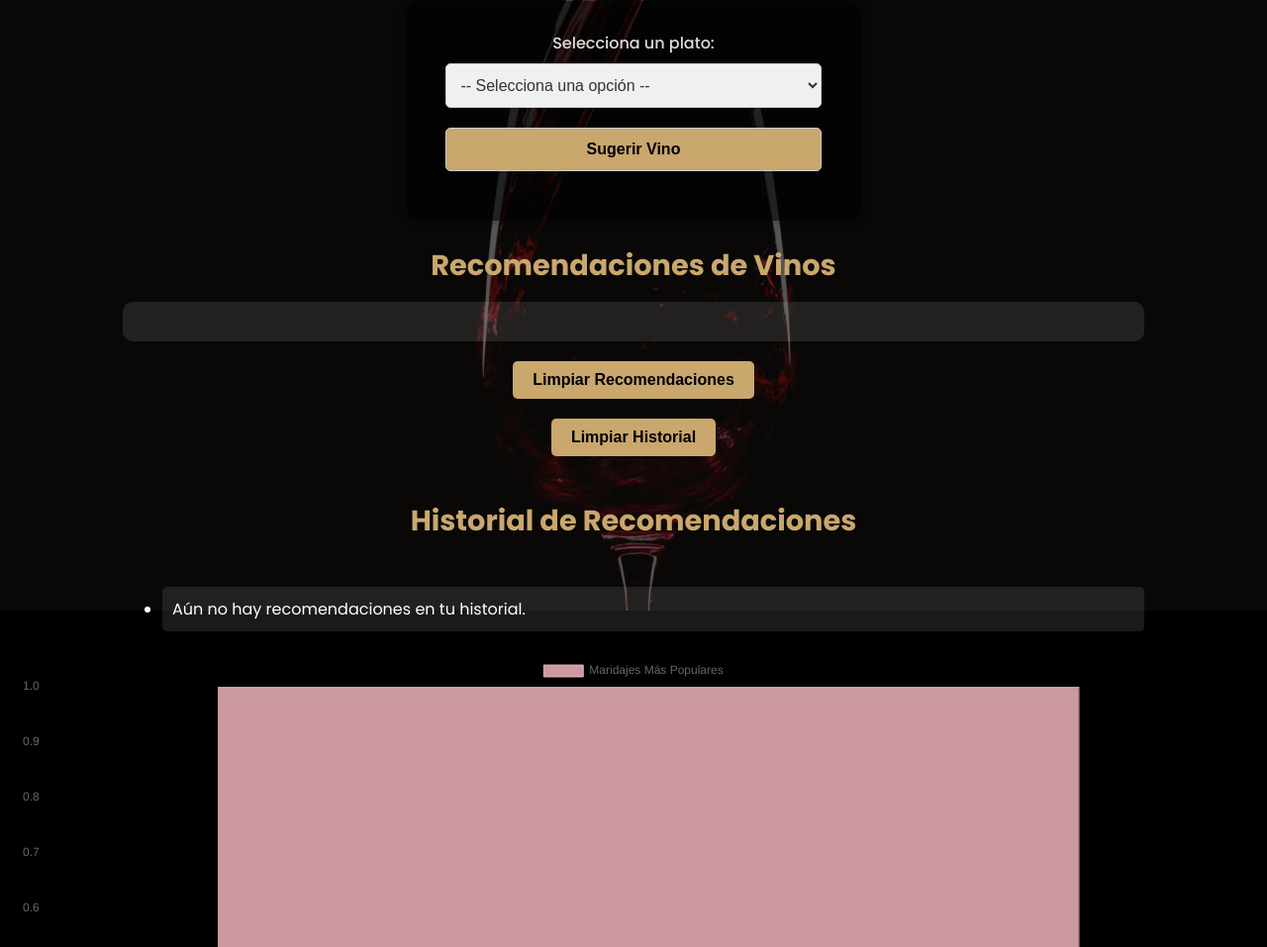
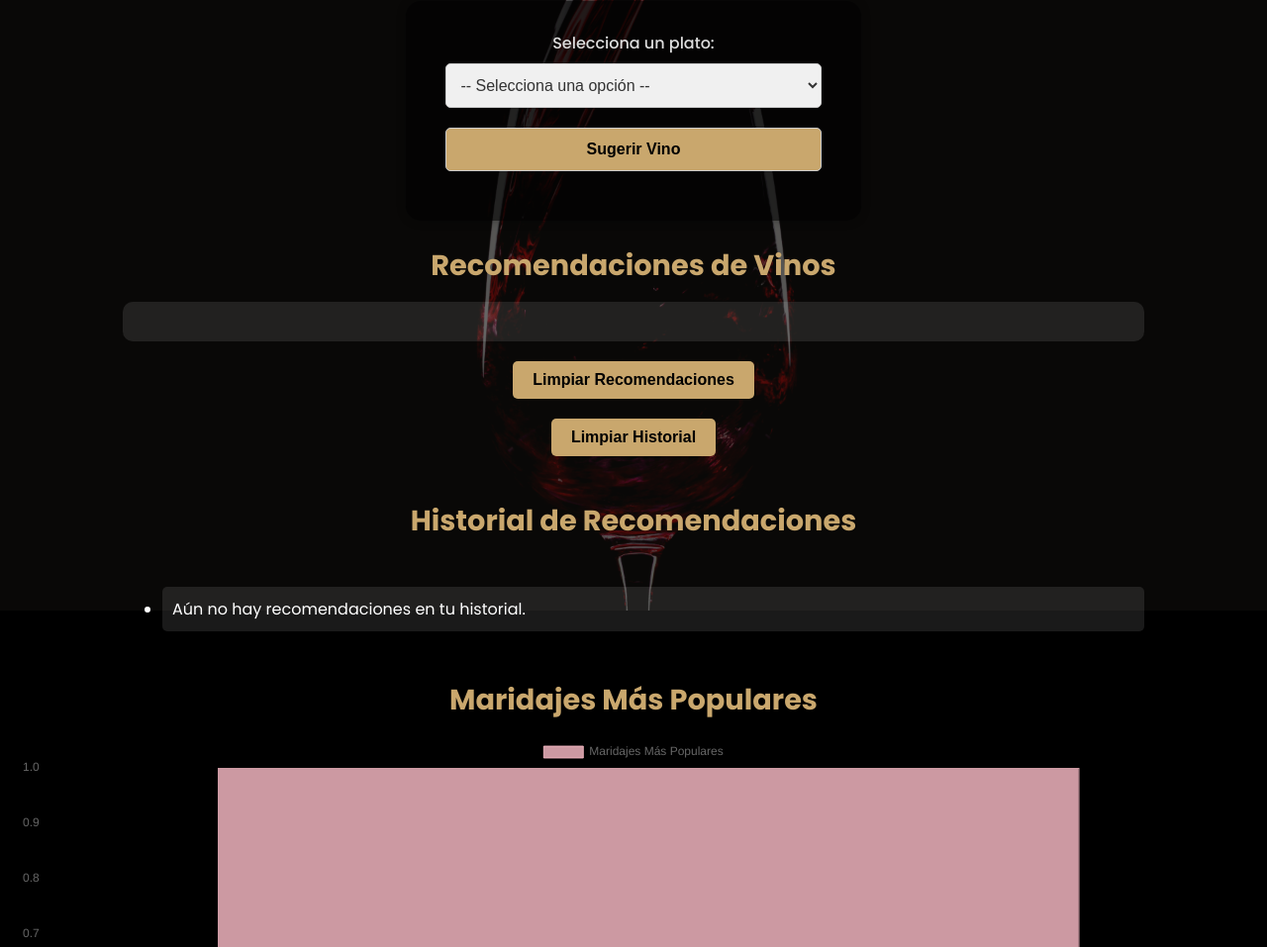
Before and after one commit to Caro-x/Entrega-Ramirez-JS, a plain HTML site: page index.html in a window 1280 px wide. Shown: the part 143-1100 px from the top of the page at 99% size. Drawn offline with nearby package versions, Linux system fonts and the light colour scheme.

Commit message:
Update index.html

```diff
--- a/index.html
+++ b/index.html
@@ -24,10 +24,13 @@
 
     <h2>Historial de Recomendaciones</h2>
     <ul id="recommendationHistory"></ul>
+
+    <h2>Maridajes Más Populares</h2>
     <canvas id="wineTypeChart"></canvas>
-</body>
+
 
 <script src="./main.js"></script>
 <script src="https://cdn.jsdelivr.net/npm/chart.js"></script>
 
+</body>
 </html>
```
